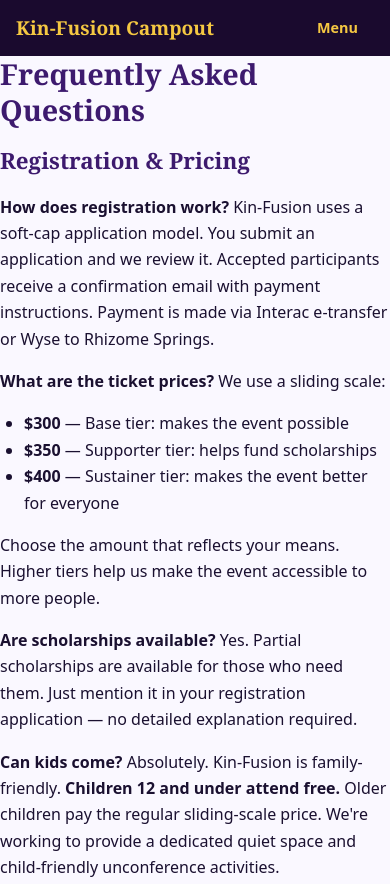
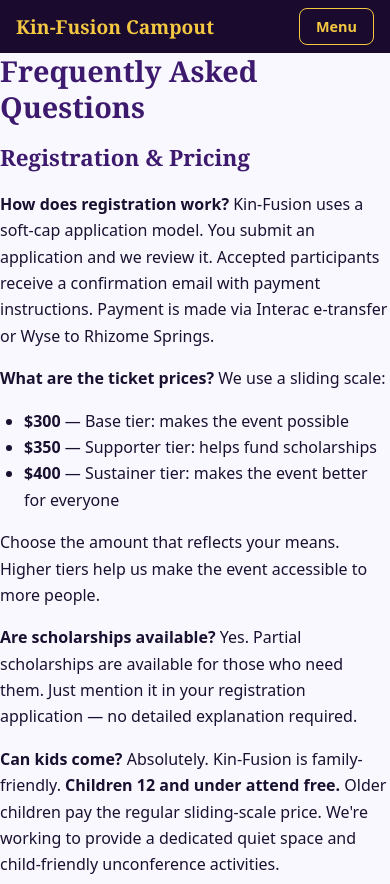
Before and after one commit to liamhelmer/kinfusion, an Eleventy site: page source/src/faq/index.md in a window 390 px wide. Shown: the top 884 px of the page. Built offline with nearby package versions, Linux system fonts and the light colour scheme; Eleventy itself is replaced by a stand-in of ours; files that its build step writes are made by us from their sources.

Commit message:
fix: replace details/summary nav with button+JS for reliable desktop display; add DJ Signup CTA to homepage

```diff
--- a/source/src/_includes/base.njk
+++ b/source/src/_includes/base.njk
@@ -14,5 +14,6 @@
       {{ content | safe }}
     </main>
     {% include "footer.njk" %}
+    <script src="/js/nav.js"></script>
   </body>
 </html>
--- a/source/src/_includes/nav.njk
+++ b/source/src/_includes/nav.njk
@@ -1,8 +1,7 @@
 <nav aria-label="Main navigation">
   <div class="nav-inner">
     <a href="/" class="nav-logo">Kin-Fusion Campout</a>
-    <details class="nav-mobile">
-      <summary class="nav-toggle" aria-label="Navigation menu">Menu</summary>
+    <button class="nav-toggle" aria-expanded="false" aria-controls="nav-menu" aria-label="Open navigation menu">Menu</button>
     <ul id="nav-menu" class="nav-menu" role="list">
       <li><a href="/" {% if page.url == "/" %}aria-current="page"{% endif %}>Home</a></li>
       <li><a href="/about/" {% if page.url == "/about/" %}aria-current="page"{% endif %}>About</a></li>
@@ -15,6 +14,5 @@
       <li><a href="/code-of-conduct/" {% if page.url == "/code-of-conduct/" %}aria-current="page"{% endif %}>Code of Conduct</a></li>
       <li><a href="/faq/" {% if page.url == "/faq/" %}aria-current="page"{% endif %}>FAQ</a></li>
     </ul>
-    </details>
   </div>
 </nav>
--- a/source/src/css/main.css
+++ b/source/src/css/main.css
@@ -189,13 +189,18 @@
   color: var(--color-text-light);
 }
 
-/* Mobile nav — CSS-only disclosure pattern via <details>/<summary>, zero JS required */
-.nav-mobile {
-  display: contents;
-}
-
 .nav-toggle {
   display: none;
+  background: none;
+  border: 1px solid var(--color-accent-bright);
+  border-radius: var(--border-radius);
+  color: var(--color-accent-bright);
+  font-family: var(--font-body);
+  font-size: 0.9rem;
+  font-weight: 600;
+  padding: var(--space-xs) var(--space-sm);
+  cursor: pointer;
+  user-select: none;
 }
 
 @media (max-width: 640px) {
@@ -203,30 +208,19 @@
     flex-wrap: wrap;
   }
 
-  .nav-mobile {
+  .nav-toggle {
     display: block;
   }
 
-  .nav-toggle {
-    display: list-item;
-    cursor: pointer;
-    color: var(--color-accent-bright);
-    font-family: var(--font-body);
-    font-size: 0.9rem;
-    font-weight: 600;
-    padding: var(--space-xs) var(--space-sm);
-    list-style: none;
-    user-select: none;
-  }
-
-  .nav-toggle::-webkit-details-marker {
+  .nav-menu {
     display: none;
-  }
-
-  .nav-menu {
     width: 100%;
     flex-direction: column;
     align-items: flex-start;
+  }
+
+  .nav-menu.is-open {
+    display: flex;
   }
 }
 
--- a/source/src/index.njk
+++ b/source/src/index.njk
@@ -25,6 +25,7 @@
     <div class="hero-cta">
       <a href="/register/" class="btn btn-primary">Apply to Attend</a>
       <a href="/unconference/" class="btn btn-secondary">Propose a Workshop</a>
+      <a href="/dj/" class="btn btn-secondary">DJ Signup</a>
     </div>
   </div>
 </section>
--- /dev/null
+++ b/source/src/js/nav.js
@@ -0,0 +1,9 @@
+const toggle = document.querySelector('.nav-toggle');
+const menu = document.getElementById('nav-menu');
+if (toggle && menu) {
+  toggle.addEventListener('click', () => {
+    const isOpen = menu.classList.toggle('is-open');
+    toggle.setAttribute('aria-expanded', String(isOpen));
+    toggle.setAttribute('aria-label', isOpen ? 'Close navigation menu' : 'Open navigation menu');
+  });
+}
```
Lines whose indentation alone changed are shown as unchanged.
